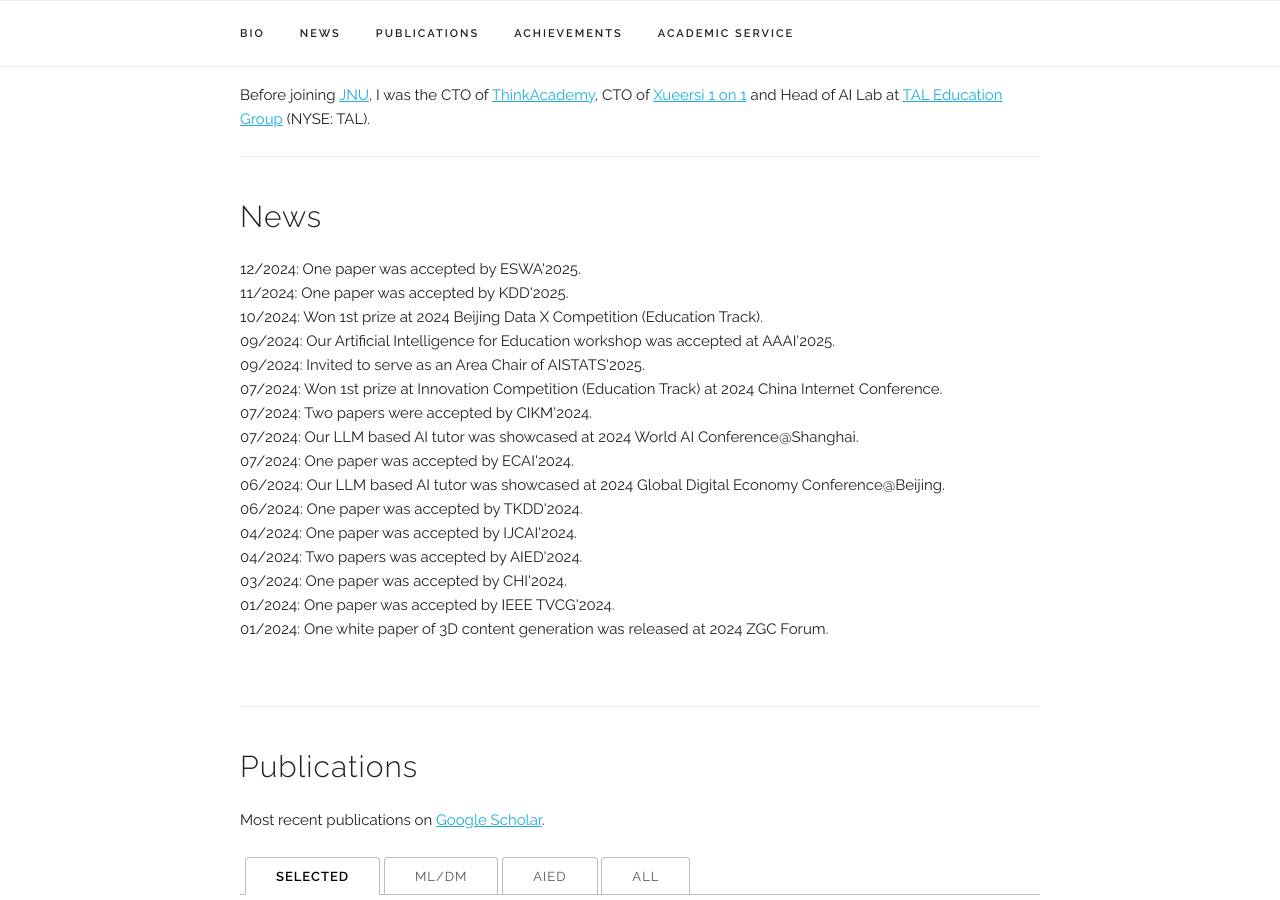
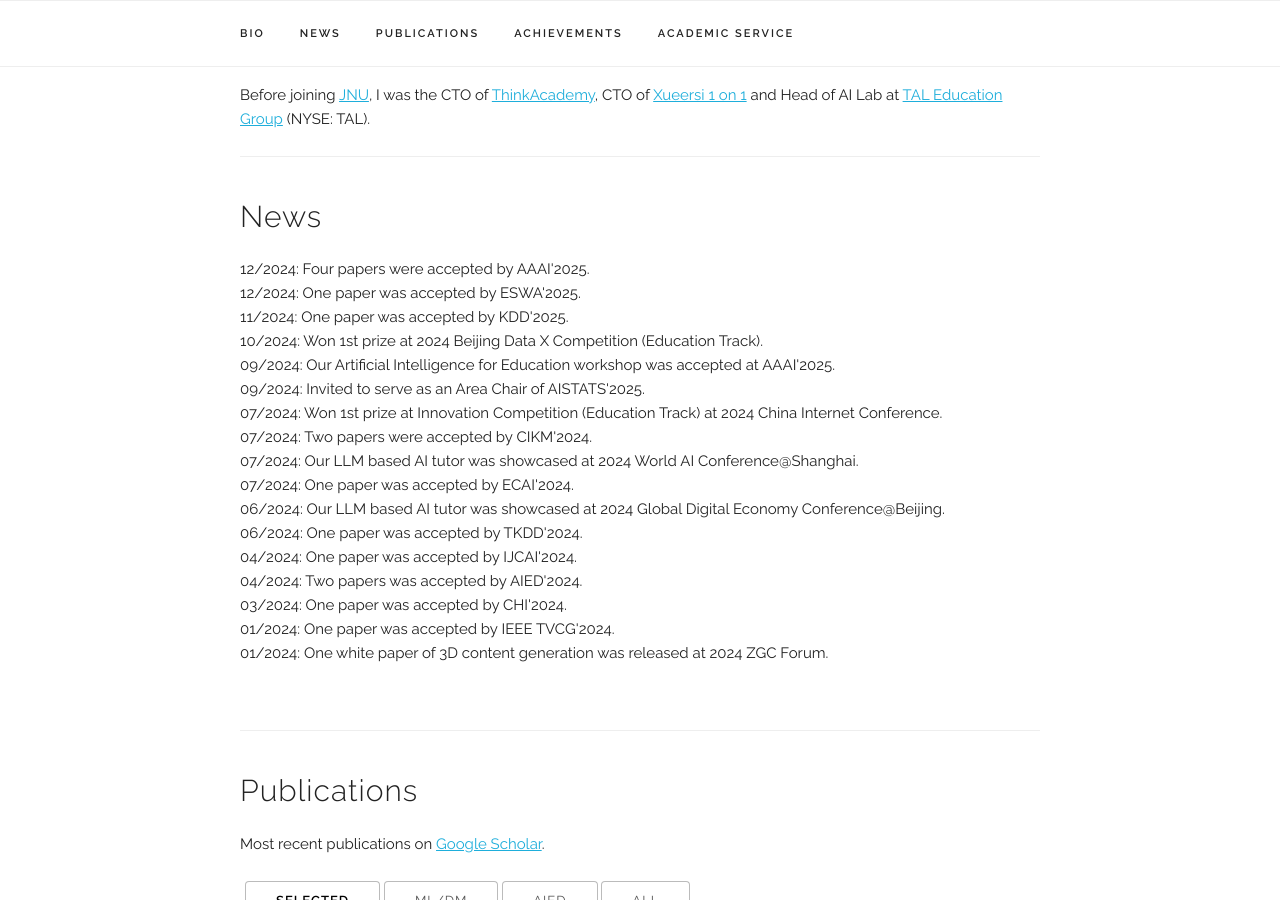
Before and after one commit to zitaoliu/zitaoliu.github.io, a Jekyll site: the page built from index.html, in a window 1280 px wide and 900 px high, scrolled down 552 px. Built offline with Jekyll 4.4.1, drawn with Linux system fonts in a browser that asks for light colours; some web fonts are replaced.

Commit message:
add aaai2025 papers

```diff
--- a/_data/news.yaml
+++ b/_data/news.yaml
@@ -1,4 +1,7 @@
 news:
+
+  - title: "Four papers were accepted by AAAI'2025."
+    date: "12/2024"
 
   - title: "One paper was accepted by ESWA'2025."
     date: "12/2024"
```
